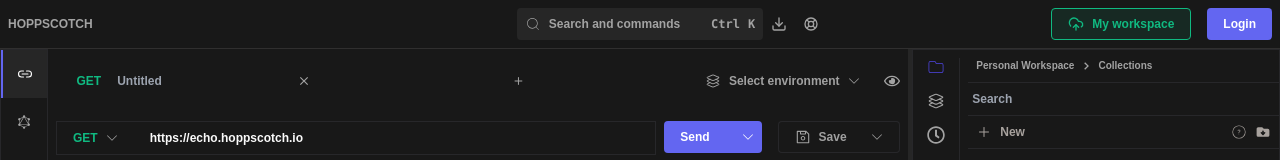
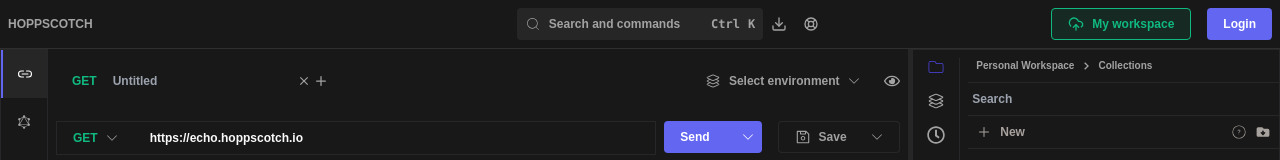
Before and after one commit to rsireesha-g/hoppscoth-clone, a React (Create React App) app: page / in a window 1280 px wide. Shown: the top 160 px of the page. Built offline with nearby package versions, Linux system fonts and the light colour scheme.

Commit message:
profile icon change, request tabs ui fix

```diff
--- a/src/components/restPageComponents/graphqlSideBar/sideBar.tsx
+++ b/src/components/restPageComponents/graphqlSideBar/sideBar.tsx
@@ -8,6 +8,9 @@
 import { Tooltip } from '../../tooltip'
 import { IoMdBook } from 'react-icons/io'
 import { HiOutlineCube } from 'react-icons/hi'
+import { EmptyDataComponent } from '../../common/emptyDataComponent'
+import schemaEmptyImg from "../../../assests/images/environment.png";
+import docEmptyImg from "../../../assests/images/collection.png"
 
 
 
@@ -22,8 +25,9 @@
             case 'History':
                 return <History />
             case 'Schema':
+                return <EmptyDataComponent mainText='Connect to a graphql environment to view a schema' imageUrl={schemaEmptyImg} />
             default:
-                return <History />
+                return <EmptyDataComponent mainText='Connect to a graphql environment to view a schema' imageUrl={docEmptyImg} />
         }
     }
     return (
--- a/src/pages/graphql.tsx
+++ b/src/pages/graphql.tsx
@@ -43,9 +43,9 @@
                     <input type="text" className='w-full flex-grow bg-primaryDark p-2' value='https://echo.hoppscotch.io/graphql' />
                     <Button type='primary' text={`${isConnected === 0 ? 'Disconnect' : 'Connect'}`} onClick={() => setIsConnected(isConnected === -1 ? 0 : isConnected === 0 ? 1 : 0)} />
                 </div>
-                <div className='flex align-middle justify-start items-center my-2'>
+                <div className='flex align-middle justify-start items-center my-2 overflow-y-auto'>
                     {tabs.map((tab: string, index: number) => (
-                        <div className="flex justify-start align-middle items-center max-w-[90%]" style={{ width: `calc(90%/${tabs?.length})` }}>
+                        <div className="flex justify-start align-middle items-center w-44" >
                             <input type='text' placeholder='Untitled' value={tab}
                                 className='max-w-[90%]'
                                 onChange={(e) => {
@@ -65,6 +65,7 @@
                     ))}
                     <div className='bg-secondaryLight flex-grow p-2'>
                         <IoIosAdd size={20} className='cursor-pointer' onClick={() => {
+
                             setTabs([...tabs, 'Untitled'])
                         }
                         } />
--- a/src/pages/rest.tsx
+++ b/src/pages/rest.tsx
@@ -1,4 +1,4 @@
-import React, { useEffect, useState } from 'react'
+import React, { useEffect, useRef, useState } from 'react'
 import { Layout } from '../components/layout'
 import { BsChevronDown } from 'react-icons/bs'
 import { IoIosAdd, IoMdCheckmark, IoMdCheckmarkCircleOutline } from 'react-icons/io'
@@ -101,23 +101,37 @@
     }
     useEffect(() => {
         setSelectedMethodTab(tabsData?.[tabIndex])
-    }, [tabIndex])
+    }, [tabIndex]);
+
+    // useEffect(() => {
+    //     setTabsData((prevTabs) =>
+    //         prevTabs.map((tab, index) =>
+    //             index === tabIndex ? {
+    //                 ...tab,
+    //                 method: selectedHttpMethod.label,
+    //             } : tab
+    //         )
+    //     );
+    // }, [selectedHttpMethod]);
     return (
         <Layout page='home' >
             <div className='flex gap-2 justify-between align-middle p-2'>
-                <div className="flex-grow my-2  max-w-1/2 flex align-middle items-center w-[76%] max-w-[76%]">
+                <div className='flex max-w-[76%] align-middle items-center'>
+                    <div className="flex-grow my-2 max-w-1/2 flex align-middle items-center overflow-y-auto">
                         {tabsData?.map((tab: MethodData, ind: number) => (
-                        <div className="flex align-middle items-center" style={{ width: (tabIndex === ind) ? '300px' : `calc(76%/${tabsData?.length})` }}
+                            <div className="flex align-middle items-center justify-start w-58 relative"
                                 key={ind}
                             >
-                            <Button type='secondary' extraClass='border-0 w-20 flex overflow-x-clip'
+                                <Button type='secondary' extraClass='border-0 w-fit flex overflow-x-clip'
                                     text={tab?.method}
                                     textColor={selectedHttpMethod?.color}
                                     onClick={() => setTabIndex(ind)}
                                 >
-                                <input type='text' placeholder='Untitled' value={''} className='max-w-[80%]' />
+                                    <input type='text' placeholder='Untitled' readOnly className='w-fit' />
                                 </Button>
-                            <MdOutlineClose size={14} className='cursor-pointer' onClick={() => {
+
+                                <MdOutlineClose size={14} className='cursor-pointer'
+                                    onClick={() => {
                                         let data = tabsData?.filter((_, i: number) => i !== ind);
                                         setTabsData(data);
                                         if (data?.length === 0) {
@@ -125,9 +139,11 @@
                                             setTabIndex(0)
                                         }
                                     }} />
+
                             </div>
                         ))}
-                    <IoIosAdd size={16} className='w-4 h-4 cursor-pointer flex-grow' onClick={handleAddNewTab} />
+                    </div>
+                    <IoIosAdd size={16} className='!w-4 !h-4 cursor-pointer min-w-5 min-h-5' onClick={handleAddNewTab} />
                 </div>
                 <div className="flex gap-2 align-middle items-center">
                     <DropdownMenu position='bottom-right' extraClass='!min-w-[350px] overflow-x-hidden'
@@ -332,110 +348,3 @@
         </Layout >
     )
 }
-
-// export const MethodTab = ({
-//     selectedHttpMethod,
-//     httpMethods,
-//     selectedTab,
-//     setSelectedTab,
-// }: any) => {
-//     const renderByTab = () => {
-//         switch (selectedTab) {
-//             case 'variables':
-//                 return <Variables {...{ data: variables, setData: setVariables, initialState: variablesInitialState }} />;
-//             case 'body':
-//                 return <BodyComponent {...{ onOverRide: setSelectedTab }} />;
-//             case 'authorization':
-//                 return <AuthorizationTab {...{ selectedAuthMethod, setSelectedAuthMethod }} />;
-//             case 'pre-request script':
-//             case 'post-request script':
-//                 return <RequestScriptTab {...{ selectedTab }} />;
-//             default:
-//                 return <QueryParams {...{ data: headers, setData: setHeaders, initialState: paramsInitialState }} />;
-//         }
-//     };
-//     return (
-//         <>
-//             <div className="flex justify-between gap-2 p-2">
-//                 <div className="overflow-visible relative border border-dividerDark w-full flex gap-2 justify-start align-middle">
-//                     <DropdownMenu position='bottom-left' button={
-//                         <Button type='secondary' text={selectedHttpMethod?.label} chevronExists={true}
-//                             extraClass={`!flex-row border-0`} textColor={selectedHttpMethod?.color} />
-//                     }
-//                         items={httpMethods}
-//                     ></DropdownMenu>
-//                     <input type='text' placeholder='Untitled'
-//                         defaultValue={'https://echo.hoppscotch.io'}
-//                         className='p-2 text-secondaryDark bg-transparent flex-grow' />
-
-//                 </div>
-//                 <div className='flex justify-center gap-4'>
-//                     <div className='flex justify-center gap-0'>
-//                         <Button type='primary' text='Send' extraClass='border-r-0 rounded-tr-none rounded-br-none' />
-//                         <DropdownMenu button={
-//                             <Button type='primary' text='' extraClass='!min-w-fit border-l-0 rounded-tl-none rounded-bl-none !px-2'>
-//                                 <BsChevronDown size={12} />
-//                             </Button>
-//                         }
-//                             position='header'
-//                             items={[
-//                                 { label: 'Import CURL', icon: <FaFileCode size={16} />, kbd: 'C,' },
-//                                 { label: 'Show Code', icon: <FaCode size={16} />, kbd: 'S,' },
-//                                 { label: 'Clear All', icon: <AiOutlineReload size={16} className='rotate-180' />, kbd: 'x,' }
-//                             ]}
-//                         />
-//                     </div>
-//                     <div className='flex justify-center gap-0'>
-//                         <Button type='secondary' text='Save' extraClass='!flex-row border-r-0 rounded-tr-none rounded-br-none' >
-//                             <AiOutlineSave size={16} />
-//                         </Button>
-//                         <DropdownMenu
-//                             position='bottom-right'
-//                             button={
-//                                 <Button type='secondary' chevronExists={true} text='' extraClass='!min-w-fit border-l-0 rounded-tl-none rounded-bl-none !px-2'>
-//                                 </Button>
-//                             }
-//                         >
-//                             <input type='text' placeholder='Untitled'
-//                                 defaultValue={'Untitled'}
-//                                 className=' border border-dividerDark p-2 text-secondaryDark bg-transparent' />
-//                             <div
-//                                 // onClick={() => {
-//                                 //     item.onClick?.();
-//                                 //     setIsOpen(false);
-//                                 // }}
-//                                 className=" border-b border-b-dividerDark flex items-center text-xs gap-2 px-4 py-1 text-secondary hover:bg-primaryDark  hover:text-secondaryDark cursor-pointer"
-//                             >
-//                                 <AiOutlineFolderAdd size={16} />
-//                                 <span className='flex-grow truncate max-w-[16rem]'>Save as</span>
-//                             </div>
-//                             <div
-//                                 // onClick={() => {
-//                                 //     item.onClick?.();
-//                                 //     setIsOpen(false);
-//                                 // }}
-//                                 className="flex items-center text-xs gap-2 px-4 py-1 text-secondary hover:bg-primaryDark  hover:text-secondaryDark cursor-pointer"
-//                             >
-//                                 <IoShareSocialOutline size={16} />
-//                                 <span className='flex-grow truncate max-w-[16rem]'>Share Request</span>
-//                             </div>
-//                         </DropdownMenu>
-//                     </div>
-//                 </div>
-
-//             </div >
-//             <div>
-//                 <div className="flex gap-2 overflow-x-auto" >
-//                     {["parameters", "body", "headers", "authorization", "pre-request script", "post-request script", "variables"]?.map((title: string) => (
-//                         <div key={title}
-//                             className={`min-w-fit cursor-pointer text-center capitalize text-secondary hover:text-secondaryDark p-2
-//                             ${selectedTab === title ? 'border-b-2 border-b-accent !text-secondaryDark' : ''}`}
-//                             onClick={() => setSelectedTab(title)}
-//                         >{title}</div>
-//                     ))}
-//                 </div>
-//                 {renderByTab()}
-//             </div>
-//         </>
-//     )
-// }
```
Also changed, not shown: src/components/common/createWorkspace.tsx (+14 -5 lines), src/components/header.tsx (+7 -3 lines), src/assests/images/profile.png (added). Lines whose indentation alone changed are shown as unchanged.
